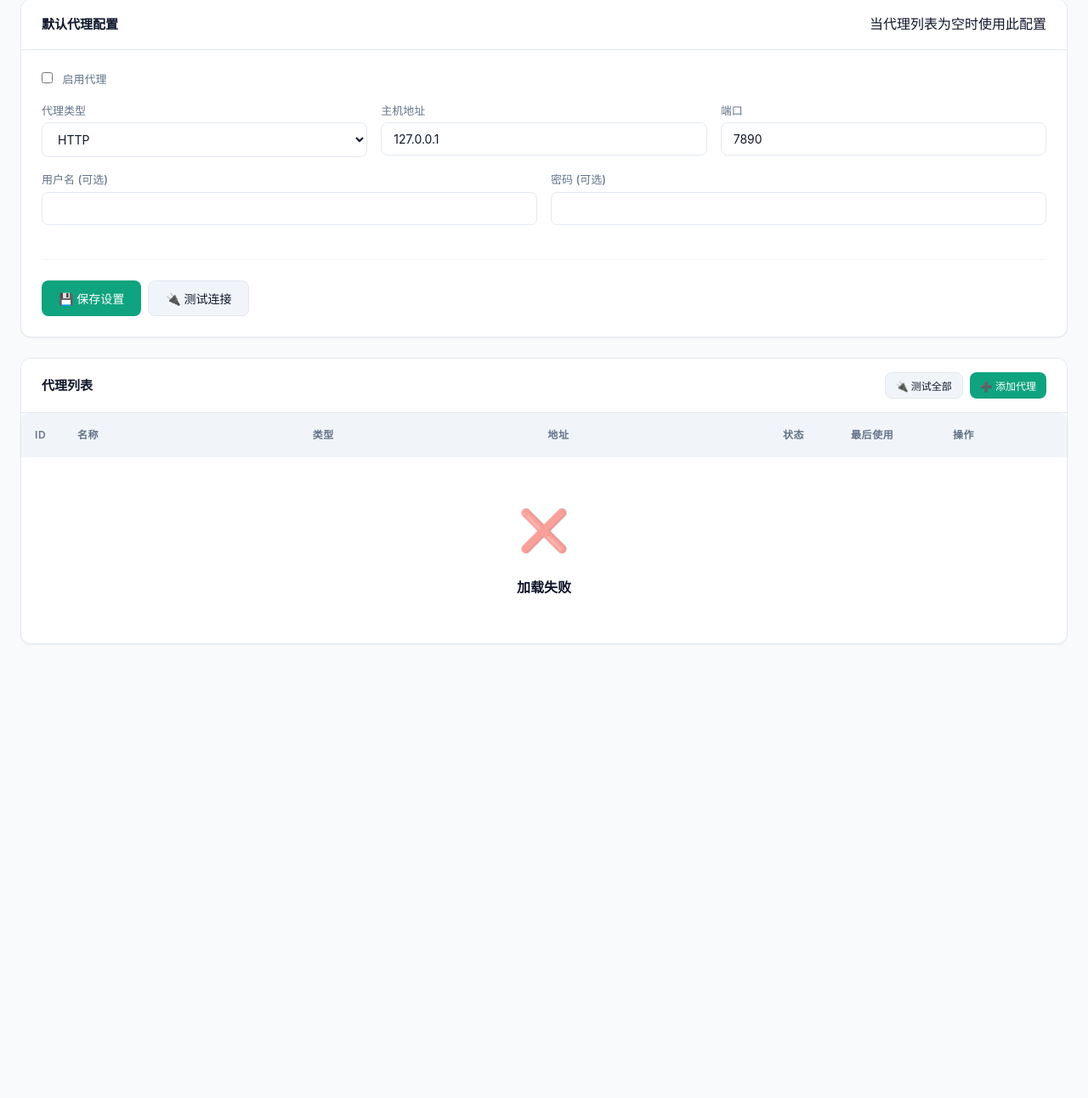
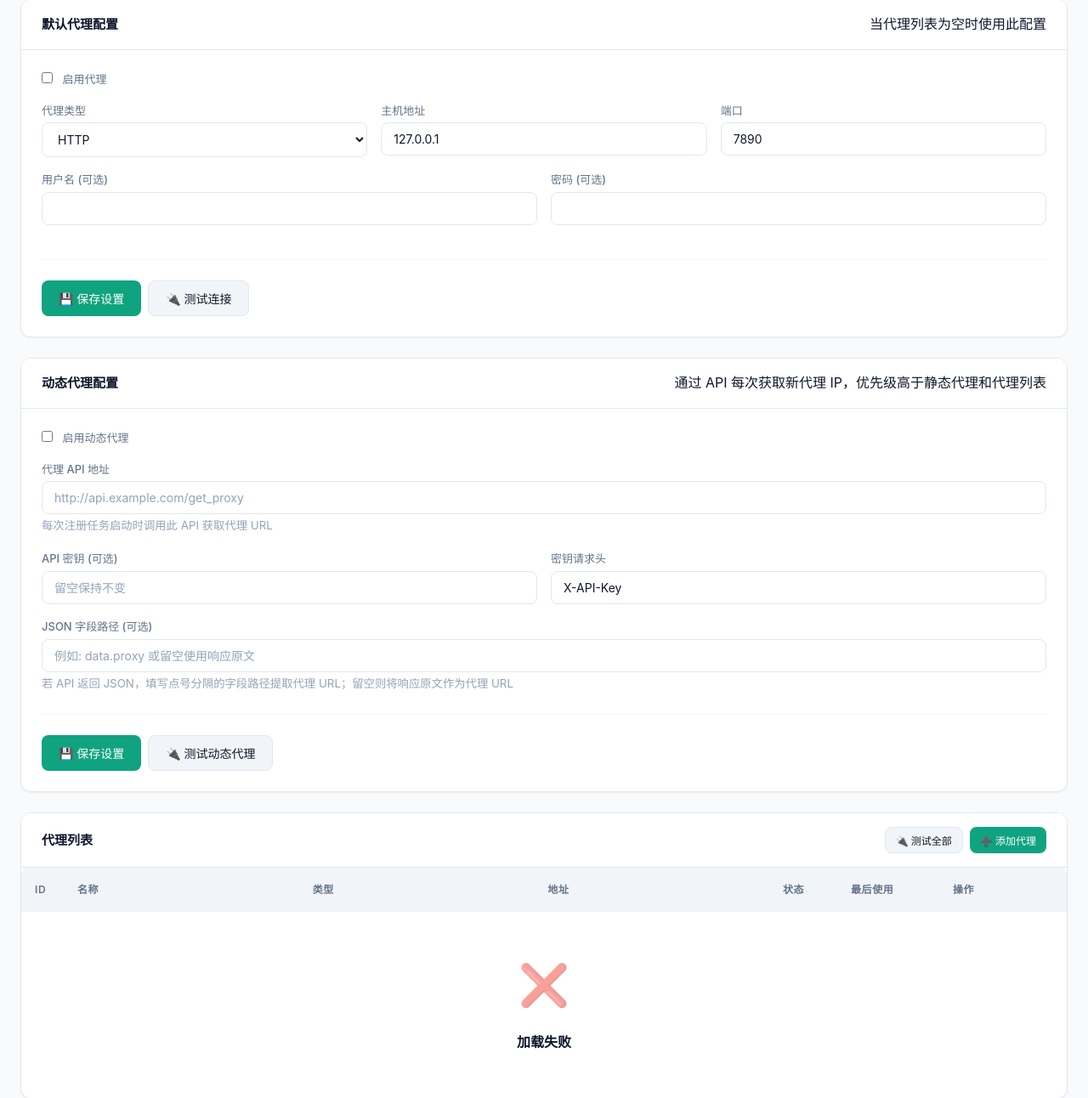
Before and after one commit to jeck5001/codex-register, a FastAPI app: page /settings in a window 1280 px wide. Shown: the part 303-1595 px from the top of the page at 85% size. Before the commit the page ends 1061 px from the top, so only its background shows below. Run offline with FastAPI, Linux system fonts and the light colour scheme; data that the repository does not hold is empty.

Commit message:
feat(proxy): 添加动态代理支持
- 在代理获取逻辑中集成动态代理 API 调用
- 新增动态代理配置界面和 API 接口
- 扩展设置模型以支持动态代理参数
- 更新前端设置页面和 JavaScript 逻辑

```diff
--- a/src/web/routes/settings.py
+++ b/src/web/routes/settings.py
@@ -79,6 +79,11 @@ async def get_all_settings():
             "port": settings.proxy_port,
             "username": settings.proxy_username,
             "has_password": bool(settings.proxy_password),
+            "dynamic_enabled": settings.proxy_dynamic_enabled,
+            "dynamic_api_url": settings.proxy_dynamic_api_url,
+            "dynamic_api_key_header": settings.proxy_dynamic_api_key_header,
+            "dynamic_result_field": settings.proxy_dynamic_result_field,
+            "has_dynamic_api_key": bool(settings.proxy_dynamic_api_key and settings.proxy_dynamic_api_key.get_secret_value()),
         },
         "registration": {
             "max_retries": settings.registration_max_retries,
@@ -197,6 +202,91 @@ async def test_proxy_settings(request: ProxySettings):
             "success": False,
             "message": f"代理连接失败: {str(e)}"
         }
+
+
+@router.get("/proxy/dynamic")
+async def get_dynamic_proxy_settings():
+    """获取动态代理设置"""
+    settings = get_settings()
+    return {
+        "enabled": settings.proxy_dynamic_enabled,
+        "api_url": settings.proxy_dynamic_api_url,
+        "api_key_header": settings.proxy_dynamic_api_key_header,
+        "result_field": settings.proxy_dynamic_result_field,
+        "has_api_key": bool(settings.proxy_dynamic_api_key and settings.proxy_dynamic_api_key.get_secret_value()),
+    }
+
+
+class DynamicProxySettings(BaseModel):
+    """动态代理设置"""
+    enabled: bool = False
+    api_url: str = ""
+    api_key: Optional[str] = None
+    api_key_header: str = "X-API-Key"
+    result_field: str = ""
+
+
+@router.post("/proxy/dynamic")
+async def update_dynamic_proxy_settings(request: DynamicProxySettings):
+    """更新动态代理设置"""
+    update_dict = {
+        "proxy_dynamic_enabled": request.enabled,
+        "proxy_dynamic_api_url": request.api_url,
+        "proxy_dynamic_api_key_header": request.api_key_header,
+        "proxy_dynamic_result_field": request.result_field,
+    }
+    if request.api_key is not None:
+        update_dict["proxy_dynamic_api_key"] = request.api_key
+
+    update_settings(**update_dict)
+    return {"success": True, "message": "动态代理设置已更新"}
+
+
+@router.post("/proxy/dynamic/test")
+async def test_dynamic_proxy(request: DynamicProxySettings):
+    """测试动态代理 API"""
+    from ...core.dynamic_proxy import fetch_dynamic_proxy
+
+    if not request.api_url:
+        raise HTTPException(status_code=400, detail="请填写动态代理 API 地址")
+
+    # 若未传入 api_key，使用已保存的
+    api_key = request.api_key or ""
+    if not api_key:
+        settings = get_settings()
+        if settings.proxy_dynamic_api_key:
+            api_key = settings.proxy_dynamic_api_key.get_secret_value()
+
+    proxy_url = fetch_dynamic_proxy(
+        api_url=request.api_url,
+        api_key=api_key,
+        api_key_header=request.api_key_header,
+        result_field=request.result_field,
+    )
+
+    if not proxy_url:
+        return {"success": False, "message": "动态代理 API 返回为空或请求失败"}
+
+    # 用获取到的代理测试连通性
+    import time
+    from curl_cffi import requests as cffi_requests
+    try:
+        proxies = {"http": proxy_url, "https": proxy_url}
+        start = time.time()
+        resp = cffi_requests.get(
+            "https://api.ipify.org?format=json",
+            proxies=proxies,
+            timeout=10,
+            impersonate="chrome110"
+        )
+        elapsed = round((time.time() - start) * 1000)
+        if resp.status_code == 200:
+            ip = resp.json().get("ip", "")
+            return {"success": True, "proxy_url": proxy_url, "ip": ip, "response_time": elapsed,
+                    "message": f"动态代理可用，出口 IP: {ip}，响应时间: {elapsed}ms"}
+        return {"success": False, "proxy_url": proxy_url, "message": f"代理连接失败: HTTP {resp.status_code}"}
+    except Exception as e:
+        return {"success": False, "proxy_url": proxy_url, "message": f"代理连接失败: {e}"}
 
 
 @router.get("/registration")
--- a/static/js/settings.js
+++ b/static/js/settings.js
@@ -38,6 +38,9 @@ const elements = {
     closeProxyModal: document.getElementById('close-proxy-modal'),
     cancelProxyBtn: document.getElementById('cancel-proxy-btn'),
     proxyModalTitle: document.getElementById('proxy-modal-title'),
+    // 动态代理设置
+    dynamicProxyForm: document.getElementById('dynamic-proxy-form'),
+    testDynamicProxyBtn: document.getElementById('test-dynamic-proxy-btn'),
     // CPA 设置
     cpaForm: document.getElementById('cpa-form'),
     testCpaBtn: document.getElementById('test-cpa-btn'),
@@ -202,6 +205,14 @@ function initEventListeners() {
         elements.proxyItemForm.addEventListener('submit', handleSaveProxyItem);
     }
 
+    // 动态代理设置
+    if (elements.dynamicProxyForm) {
+        elements.dynamicProxyForm.addEventListener('submit', handleSaveDynamicProxy);
+    }
+    if (elements.testDynamicProxyBtn) {
+        elements.testDynamicProxyBtn.addEventListener('click', handleTestDynamicProxy);
+    }
+
     // CPA 设置
     if (elements.cpaForm) {
         elements.cpaForm.addEventListener('submit', handleSaveCpa);
@@ -233,6 +244,12 @@ async function loadSettings() {
         document.getElementById('proxy-host').value = data.proxy?.host || '127.0.0.1';
         document.getElementById('proxy-port').value = data.proxy?.port || 7890;
         document.getElementById('proxy-username').value = data.proxy?.username || '';
+
+        // 动态代理设置
+        document.getElementById('dynamic-proxy-enabled').checked = data.proxy?.dynamic_enabled || false;
+        document.getElementById('dynamic-proxy-api-url').value = data.proxy?.dynamic_api_url || '';
+        document.getElementById('dynamic-proxy-api-key-header').value = data.proxy?.dynamic_api_key_header || 'X-API-Key';
+        document.getElementById('dynamic-proxy-result-field').value = data.proxy?.dynamic_result_field || '';
 
         // 注册配置
         document.getElementById('max-retries').value = data.registration?.max_retries || 3;
@@ -1000,3 +1017,52 @@ async function handleTestCpa() {
         elements.testCpaBtn.textContent = '🔌 测试连接';
     }
 }
+
+// ============== 动态代理设置 ==============
+
+async function handleSaveDynamicProxy(e) {
+    e.preventDefault();
+    const data = {
+        enabled: document.getElementById('dynamic-proxy-enabled').checked,
+        api_url: document.getElementById('dynamic-proxy-api-url').value.trim(),
+        api_key: document.getElementById('dynamic-proxy-api-key').value || null,
+        api_key_header: document.getElementById('dynamic-proxy-api-key-header').value.trim() || 'X-API-Key',
+        result_field: document.getElementById('dynamic-proxy-result-field').value.trim()
+    };
+    try {
+        await api.post('/settings/proxy/dynamic', data);
+        toast.success('动态代理设置已保存');
+        document.getElementById('dynamic-proxy-api-key').value = '';
+    } catch (error) {
+        toast.error('保存失败: ' + error.message);
+    }
+}
+
+async function handleTestDynamicProxy() {
+    const apiUrl = document.getElementById('dynamic-proxy-api-url').value.trim();
+    if (!apiUrl) {
+        toast.warning('请先填写动态代理 API 地址');
+        return;
+    }
+    const btn = elements.testDynamicProxyBtn;
+    btn.disabled = true;
+    btn.textContent = '测试中...';
+    try {
+        const result = await api.post('/settings/proxy/dynamic/test', {
+            api_url: apiUrl,
+            api_key: document.getElementById('dynamic-proxy-api-key').value || null,
+            api_key_header: document.getElementById('dynamic-proxy-api-key-header').value.trim() || 'X-API-Key',
+            result_field: document.getElementById('dynamic-proxy-result-field').value.trim()
+        });
+        if (result.success) {
+            toast.success(result.message);
+        } else {
+            toast.error(result.message);
+        }
+    } catch (error) {
+        toast.error('测试失败: ' + error.message);
+    } finally {
+        btn.disabled = false;
+        btn.textContent = '🔌 测试动态代理';
+    }
+}
--- a/templates/settings.html
+++ b/templates/settings.html
@@ -94,6 +94,48 @@
                             <div class="form-actions">
                                 <button type="submit" class="btn btn-primary">💾 保存设置</button>
                                 <button type="button" class="btn btn-secondary" id="test-proxy-btn">🔌 测试连接</button>
+                            </div>
+                        </form>
+                    </div>
+                </div>
+
+                <!-- 动态代理配置 -->
+                <div class="card" style="margin-top: var(--spacing-lg);">
+                    <div class="card-header">
+                        <h3>动态代理配置</h3>
+                        <span class="hint">通过 API 每次获取新代理 IP，优先级高于静态代理和代理列表</span>
+                    </div>
+                    <div class="card-body">
+                        <form id="dynamic-proxy-form">
+                            <div class="form-group">
+                                <label>
+                                    <input type="checkbox" id="dynamic-proxy-enabled" name="enabled">
+                                    启用动态代理
+                                </label>
+                            </div>
+                            <div class="form-group">
+                                <label for="dynamic-proxy-api-url">代理 API 地址</label>
+                                <input type="text" id="dynamic-proxy-api-url" name="api_url" placeholder="http://api.example.com/get_proxy">
+                                <small style="color: var(--text-muted);">每次注册任务启动时调用此 API 获取代理 URL</small>
+                            </div>
+                            <div class="form-row">
+                                <div class="form-group">
+                                    <label for="dynamic-proxy-api-key">API 密钥 (可选)</label>
+                                    <input type="password" id="dynamic-proxy-api-key" name="api_key" placeholder="留空保持不变" autocomplete="new-password">
+                                </div>
+                                <div class="form-group">
+                                    <label for="dynamic-proxy-api-key-header">密钥请求头</label>
+                                    <input type="text" id="dynamic-proxy-api-key-header" name="api_key_header" value="X-API-Key">
+                                </div>
+                            </div>
+                            <div class="form-group">
+                                <label for="dynamic-proxy-result-field">JSON 字段路径 (可选)</label>
+                                <input type="text" id="dynamic-proxy-result-field" name="result_field" placeholder="例如: data.proxy 或留空使用响应原文">
+                                <small style="color: var(--text-muted);">若 API 返回 JSON，填写点号分隔的字段路径提取代理 URL；留空则将响应原文作为代理 URL</small>
+                            </div>
+                            <div class="form-actions">
+                                <button type="submit" class="btn btn-primary">💾 保存设置</button>
+                                <button type="button" class="btn btn-secondary" id="test-dynamic-proxy-btn">🔌 测试动态代理</button>
                             </div>
                         </form>
                     </div>
```
Also changed, not shown: src/config/settings.py (+37 -0 lines), src/web/routes/registration.py (+7 -5 lines).
